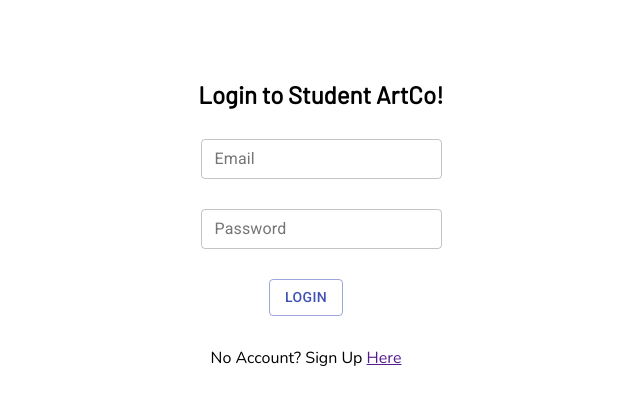
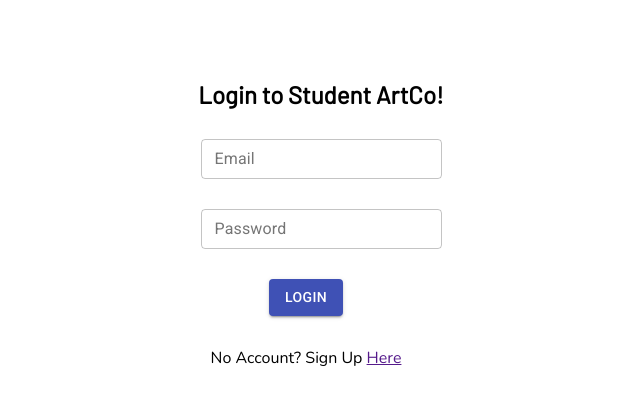
Before and after one commit to BloomTech-Labs/student-art-collection-fe, a React (Create React App) app: page / in a window 1280 px wide. Shown: the top 404 px of the page, without its empty margins (334-974 px from the left). Built offline with nearby package versions, Linux system fonts and the light colour scheme; no server answers.

Commit message:
changed button to contained

```diff
--- a/src/components/forms/Login.js
+++ b/src/components/forms/Login.js
@@ -32,9 +32,7 @@ const Login = () => {
 
   return (
     <>
-    <Box display='flex' justifyContent='center'>
     <h2 style={styles.heading}>Login to Student ArtCo!</h2>
-    </Box>
     <Box display='flex' justifyContent='center'>
       <form onSubmit={onSubmit}>
         <TextField
@@ -65,7 +63,7 @@ const Login = () => {
         </Box>
         <Box display='flex' justifyContent='center'>
         <Button
-          variant='outlined'
+          variant='contained'
           style={styles.button}
           color='primary'
           type='submit'
@@ -88,6 +86,7 @@ const styles = {
   heading: {
     fontFamily: 'Barlow',
     margin: '80px 15px 15px 45px',
+    textAlign: 'center'
   },
   textfield: {
     margin: 15,
```
